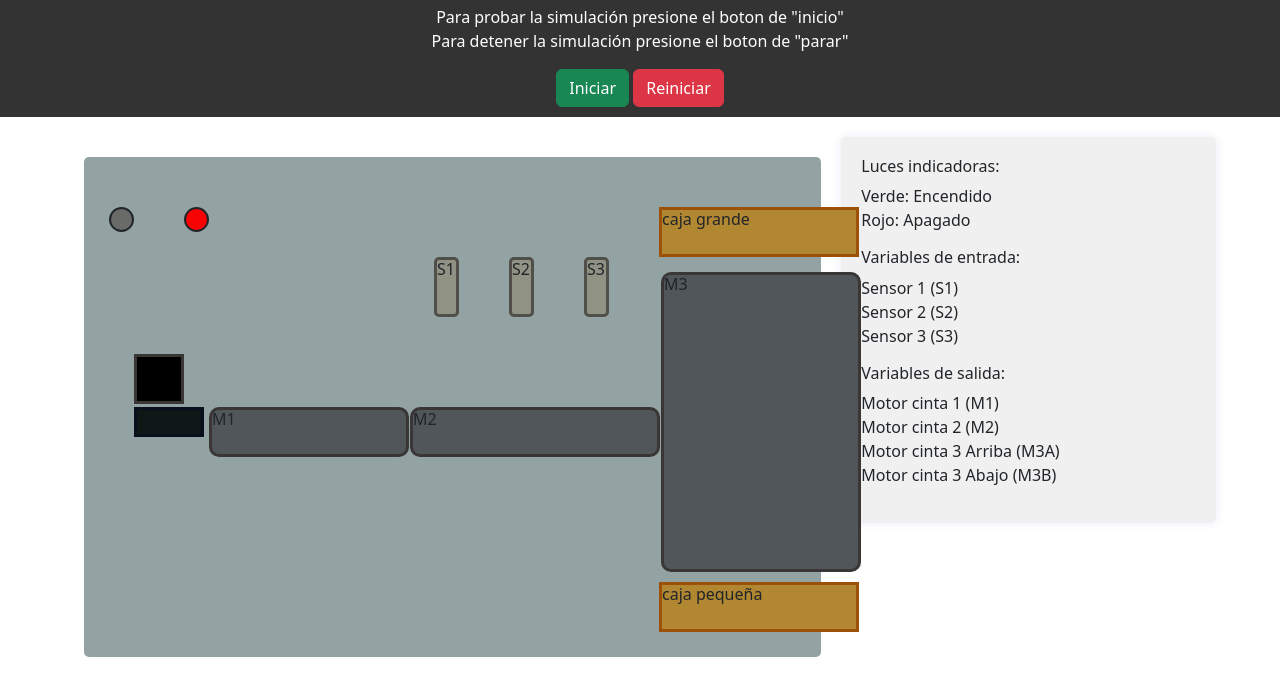
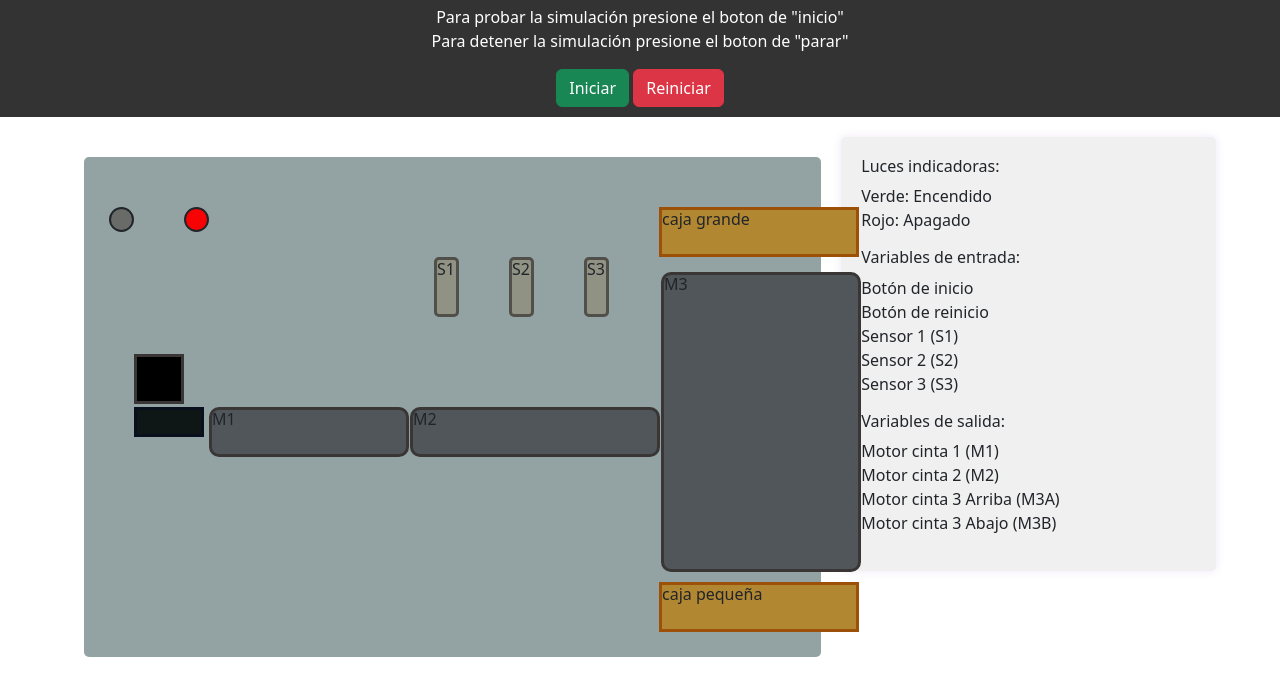
Before and after one commit to Aliendot/Proceso_Cintas_Trasportadoras, a plain HTML site: page index.html in a window 1280 px wide. Shown: the part 88-784 px from the top of the page. Drawn offline with nearby package versions, Linux system fonts and the light colour scheme.

Commit message:
Update index.html
Agregue 2 elementos a la lista

```diff
--- a/index.html
+++ b/index.html
@@ -65,6 +65,8 @@
                     </ul>
                 <h6>Variables de entrada:</h6>
                 <ul class="no-bullets">
+                    <li>Botón de inicio</li>
+                    <li>Botón de reinicio</li>
                     <li>Sensor 1 (S1)</li>
                     <li>Sensor 2 (S2)</li>
                     <li>Sensor 3 (S3)</li>
```
